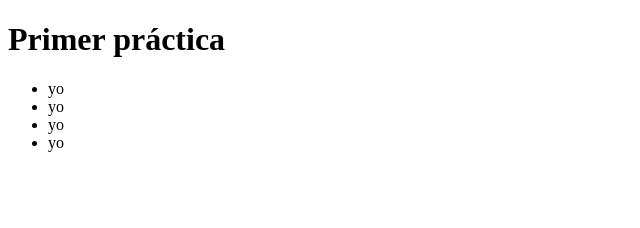
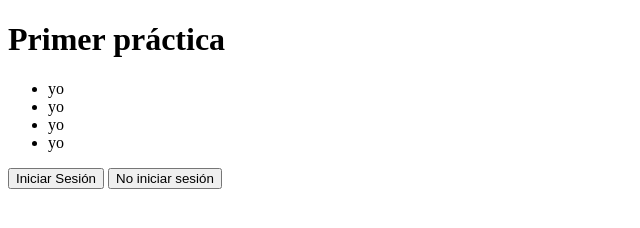
Before and after one commit to j0rg312/Tarea-Git-Github, a plain HTML site: page index.html in a window 1280 px wide. Shown: the whole page, without its empty margins (0-640 px from the left). Drawn offline with Linux system fonts and the light colour scheme.

Commit message:
Added two buttons

```diff
--- a/index.html
+++ b/index.html
@@ -15,6 +15,8 @@
                 <li>yo</li>
                 <li>yo</li>
             </ul>
+            <button>Iniciar Sesión</button>
+            <button>No iniciar sesión</button>
         </div>
     </div>
 </body>
```
Also changed, not shown: image.png, image2.png (added), image3.png (added).
